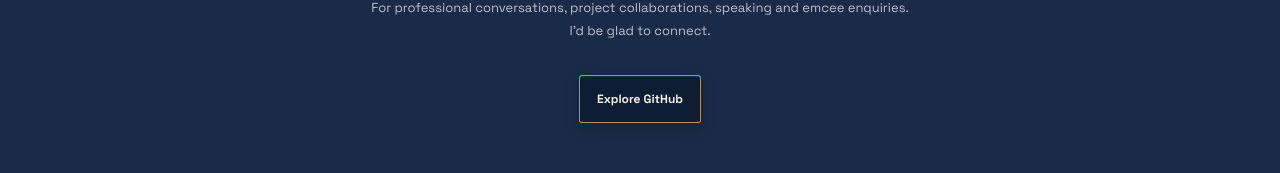
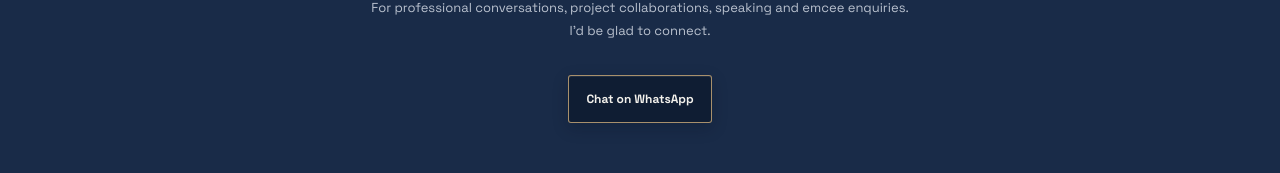
Before and after one commit to Jaymax0701/Jay-website, a React (Vite) app: page / in a window 1280 px wide. Shown: the part 6630-6803 px from the top of the page. Built offline with nearby package versions, Linux system fonts and the light colour scheme; no server answers.

Commit message:
feat: make WhatsApp the primary contact action

```diff
--- a/src/App.tsx
+++ b/src/App.tsx
@@ -186,7 +186,7 @@ export default function App() {
             <h2>Let's make<br /><em>something meaningful.</em></h2>
             <p>For professional conversations, project collaborations, speaking and emcee enquiries. I'd be glad to connect.</p>
             <div className="contact-actions">
-              <a className="button button-primary" href={profile.github} target="_blank" rel="noreferrer">Explore GitHub</a>
+              <a className="button button-primary" href="https://wa.me/60178095010" target="_blank" rel="noreferrer">Chat on WhatsApp</a>
               {profile.linkedin && <a className="button button-outline" href={profile.linkedin} target="_blank" rel="noreferrer">LinkedIn</a>}
               {profile.email && <a className="button button-outline" href={`mailto:${profile.email}`}>Email me</a>}
             </div>
```
